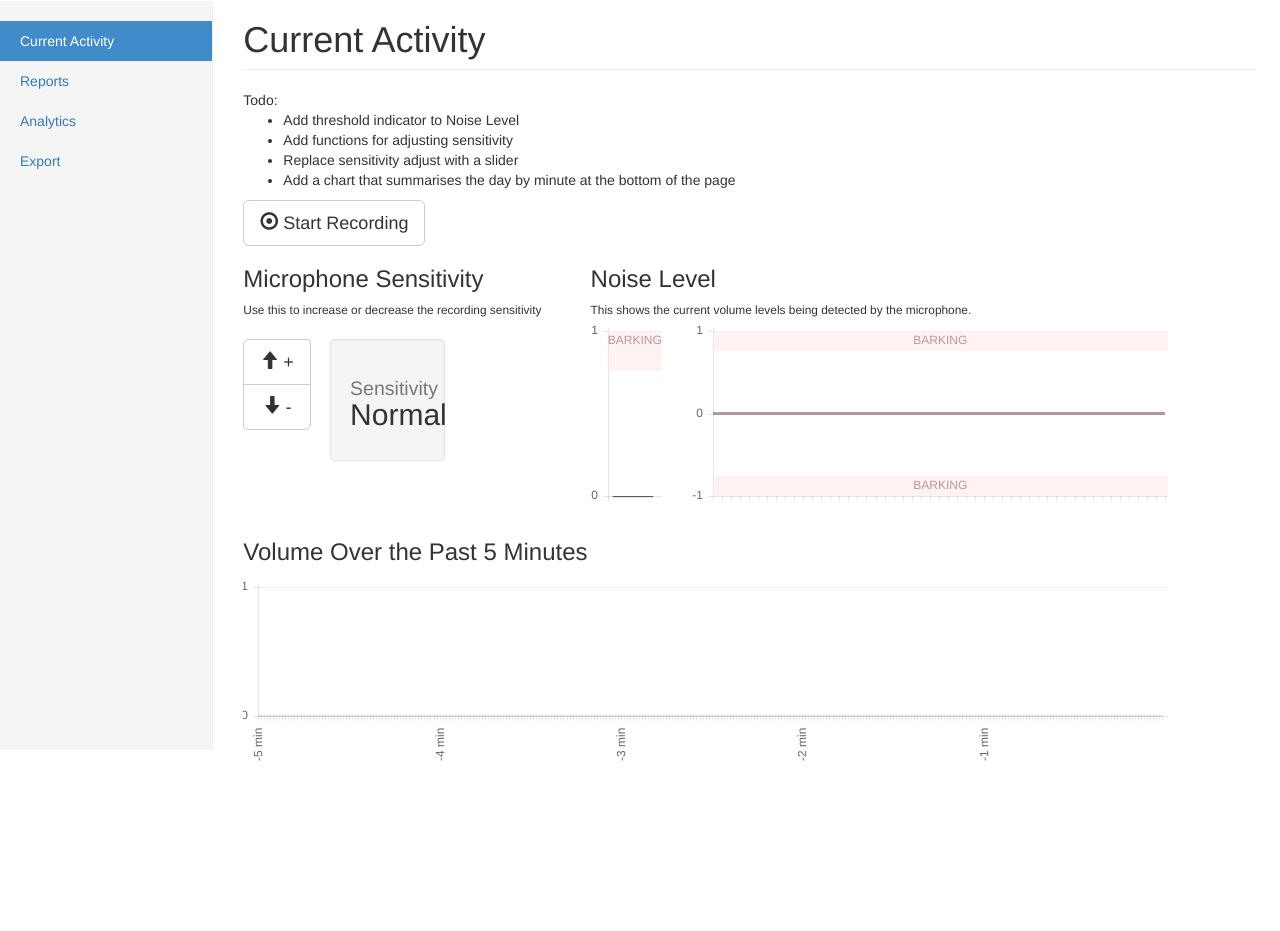
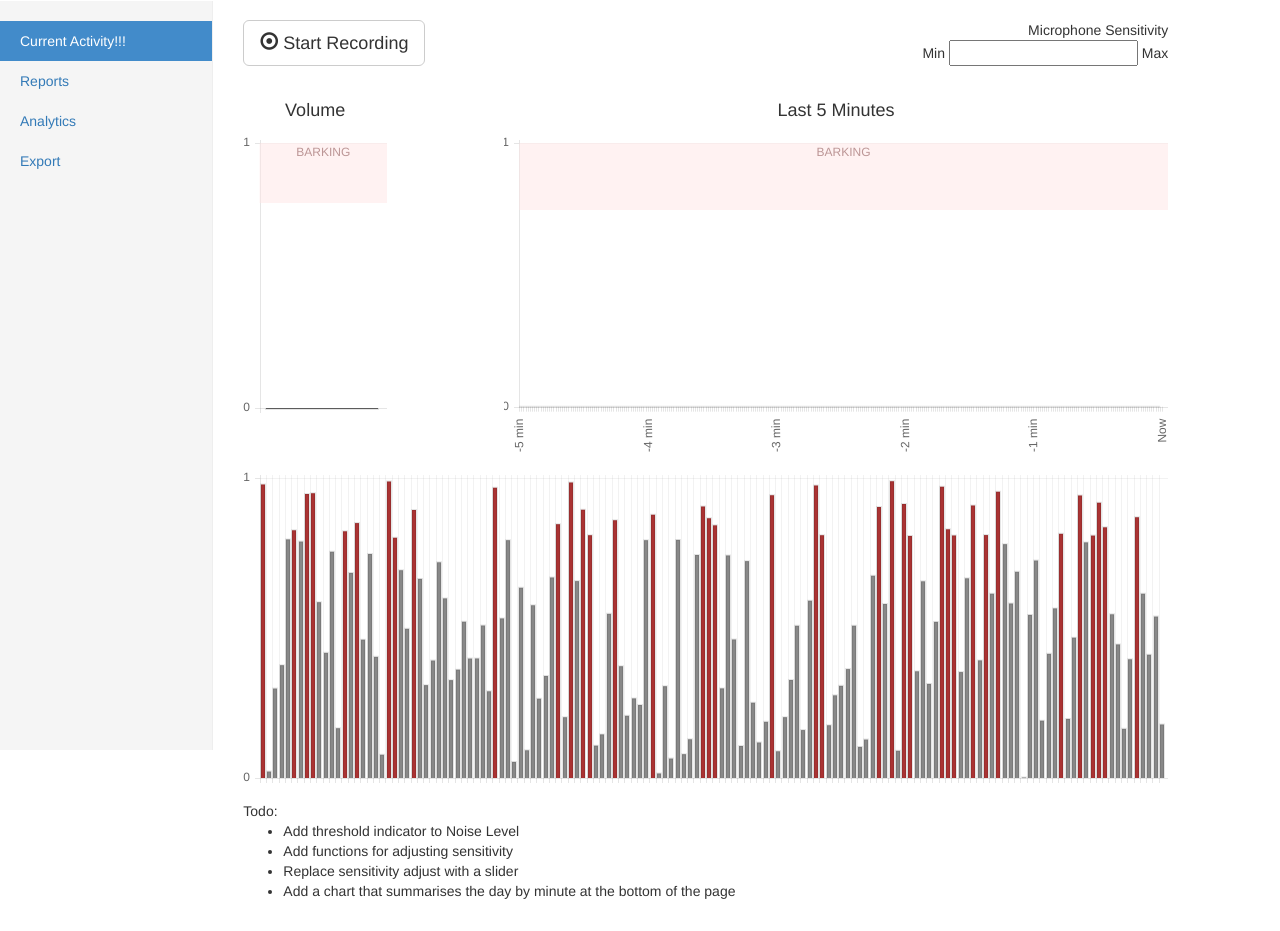
Before and after one commit to robinpercy/dogmonitor-django, a Django app: page /activity2 in a window 1280 px wide. Shown: the part 50-981 px from the top of the page. Before the commit the page ends 811 px from the top, so only its background shows below. Run offline with Django 3.2, Linux system fonts and the light colour scheme; some libraries are stand-ins or nearby versions.

Commit message:
Alternate UI mockup

```diff
--- /dev/null
+++ b/dogmonitor/templates/webui/activity2.html
@@ -0,0 +1,127 @@
+{% extends 'webui/layouts/default.html' %}
+{% load staticfiles %}
+{% block header_js %}
+    <script src="{% static 'js/activity.js' %}"></script>
+{% endblock %}
+
+{% block body %}
+<div class="row">
+  <div class="col-sm-3 col-md-2 sidebar">
+    <ul class="nav nav-sidebar">
+      <li class="active"><a href="#">Current Activity!!!<span class="sr-only">(current)</span></a></li>
+      <li><a href="#">Reports</a></li>
+      <li><a href="#">Analytics</a></li>
+      <li><a href="#">Export</a></li>
+    </ul>
+  </div>
+  <div class="col-sm-9 col-sm-offset-3 col-md-10 col-md-offset-2 main">
+    <div class="row" style='margin-bottom:25px'>
+      <div class="col-md-3">
+        <button id="start-recording" class='btn btn-lg btn-default'>
+          <span class='glyphicon glyphicon-record'></span> Start Recording
+        </button>
+        <button id="stop-recording" class='btn btn-lg btn-default disabled hidden'>
+          <span class='glyphicon glyphicon-record' style='color:red'></span>
+          Stop Recording
+        </button>
+      </div>
+      <div class="col-md-8 text-right">
+        Microphone Sensitivity<br/>
+        Min <input id="slider" type='text'></input> Max
+      </div>
+    </div>
+    <div class='row'>
+      <div class="col-md-12">
+        <div class="row">
+
+    	  	<div class="col-md-2 text-center">
+            <h4>Volume</h4>
+      		  <canvas id="volume_visualization2" style='width:100%; height:300px;'>
+      		  </canvas>
+          </div>
+
+    	  	<div class="col-md-8 col-md-offset-1 text-center">
+            <h4>Last 5 Minutes</h4>
+      		  <canvas id="history_chart" style='width:100%; height:335px;'>
+      		  </canvas>
+
+      		  <canvas id="volume_visualization" style='width:100%; height:200px; display:none'>
+      		  </canvas>
+    	  	</div>
+        </div>
+      </div>
+    </div>
+    <div class="row">
+      <div class="col-md-11">
+  		  <canvas id="summary_chart" style='width:100%; height:335px;'>
+  		  </canvas>
+      </div>
+      <!--
+	  	<div class="col-sm-2 well text-center" >
+	  		<div><h4>Volume</h4></div>
+	  		<div>
+	  			<h1><span id="current-volume">0</span>db</h1>
+	  		</div>
+	  	</div>
+	  	<div class="col-sm-2 well text-center">
+	  		<div><h4>db Threshold</h4></div>
+	  		<div class='form-group'>
+	  			<input type='text' id="db-threshold" class="form-control" value="-48" />
+	  		</div>
+	  	</div>
+    -->
+    </div>
+    <div class="row">
+	  	<div class="col-md-11 offset-md-1">
+        Todo:
+        <ul>
+          <li>Add threshold indicator to Noise Level</li>
+          <li>Add functions for adjusting sensitivity</li>
+          <li>Replace sensitivity adjust with a slider</li>
+          <li>Add a chart that summarises the day by minute at the bottom of the page</li>
+        </ul>
+      </div>
+    </div>
+    <!--
+	  <div class="table-responsive">
+	    <table class="table table-striped">
+	      <thead>
+	        <tr>
+	          <th>Start Time</th>
+	          <th>Duration</th>
+	          <th>Noise Level</th>
+	        </tr>
+	      </thead>
+	      <tbody>
+	      	<tr id="event-row-tpl" class="hide">
+	      		<td class='timestamp'>
+	      		</td>
+	      		<td class='description'>
+	      		</td>
+	      		<td class='level'>
+	      		</td>
+	      	</tr>
+	      </tbody>
+	    </table>
+	  </div>
+  -->
+  </div>
+</div>
+  <script>
+  $(function() {
+    var monitor = new ActivityMonitor();
+    $("#start-recording").on('click', function() {
+      monitor.startListening();
+      $("#stop-recording").toggleClass('disabled hidden');
+      $(this).toggleClass('disabled hidden');
+    });
+    $("#stop-recording").on('click', function() {
+      monitor.stopListening();
+      $("#start-recording").toggleClass('disabled hidden');
+      $(this).toggleClass('disabled hidden');
+    });
+    // see https://github.com/seiyria/bootstrap-slider
+    $("#slider").bootstrapSlider();
+  });
+  </script>
+{% endblock %}
--- a/dogmonitor/templates/webui/layouts/default.html
+++ b/dogmonitor/templates/webui/layouts/default.html
@@ -1,12 +1,15 @@
 {% load staticfiles %}
 <html><head>
     <link href="{% static 'css/bootstrap.min.css' %}" rel="stylesheet">
-    <link href="{% static 'css/style.css' %}" rel="stylesheet">
+    <link href="https://cdnjs.cloudflare.com/ajax/libs/bootstrap-slider/9.2.0/css/bootstrap-slider.css" rel="stylesheet">
+        <link href="{% static 'css/style.css' %}" rel="stylesheet">
     <script src="{% static 'js/rx.all.min.js' %}"></script>
     <script src="{% static 'js/lodash.min.js' %}"></script>
     <script src="{% static 'js/recorder.js' %}"></script>
     <script src="{% static 'js/Chart.js' %}"></script>
+    <!--script src="https://cdnjs.cloudflare.com/ajax/libs/Chart.js/2.2.2/Chart.bundle.js"></script-->
     <script src="{% static 'js/jquery-2.0.0.min.js' %}"></script>
+    <script src="https://cdnjs.cloudflare.com/ajax/libs/bootstrap-slider/9.2.0/bootstrap-slider.min.js"></script>
     {% block header_js %}
     {% endblock %}
 </head>
--- a/dogmonitor/urls.py
+++ b/dogmonitor/urls.py
@@ -20,6 +20,6 @@ from webui import views
 
 urlpatterns = [
     url(r'^admin/', admin.site.urls),
-    url(r'^activity', views.activity),
+    url(r'^activity$', views.activity),
     url(r'^activity2', views.activity2)
 ]
--- a/webui/static/js/activity.js
+++ b/webui/static/js/activity.js
@@ -11,6 +11,8 @@ function ActivityMonitor() {
 					});
 
 	this.historyVis = new HistoryVisualization();
+
+	this.summaryVis = new SummaryVisualization();
 }
 
 ActivityMonitor.NOT_BARKING = "NOT_BARKING";
@@ -255,10 +257,48 @@ function stopRecordingResponse(recorder) {
 	$btn.removeClass("disabled");
 }
 
+function SummaryVisualization() {
+	var ctx = $("#summary_chart").get(0).getContext("2d");
+	this.size = 144;
+	data = _.fill(new Array(this.size), .05);
+	colors = _.fill(new Array(this.size), "green");
+	labels = _.fill(new Array(this.size), "");
+	var i = 0;
+	for (i = 0; i < data.length; i++) {
+		data[i] = Math.random(i);
+		colors[i] = data[i] > 0.8 ? '#aa0000' : '#00aa00';
+	}
+
+	var barData = {
+		labels: labels,
+		datasets: [{
+			data:data,
+			fillColor: function() { return "#aa0000"; }
+		}]
+	};
+	var barOptions = {
+		animation: false,
+		scaleStartValue: 0,
+		scaleSteps: 1,
+		scaleStepWidth: 1,
+		scaleOverride: true,
+		isFixedWidth:false,
+		barValueSpacing:0,
+	};
+
+	this.barChart = new Chart(ctx).Bar(barData, barOptions);
+	for (i = 0; i < data.length; i++) {
+		color = data[i] > 0.8 ? '#aa3333' : '#888888';
+		this.barChart.datasets[0].bars[i].fillColor = color;
+	}
+	this.barChart.update();
+}
+
 function HistoryVisualization() {
 	this.size = 300;
 	this.paused = false;
 	var labels = _.fill(new Array(this.size), "");
+	labels[300] = "Now"
 	labels[240] = "-1 min"
 	labels[180] = "-2 min"
 	labels[120] = "-3 min"
@@ -271,7 +311,7 @@ function HistoryVisualization() {
 		];
 
 	var ctx = $("#history_chart").get(0).getContext("2d");
-	this.chart = new Chart(ctx).Line({labels: labels, datasets: datasets},
+	this.chart = new Chart(ctx).HistoryChart({labels: labels, datasets: datasets},
 		{
 			showTooltips:false,
 			animation:false,
@@ -427,7 +467,6 @@ function drawThresholdLine(self, topAndBottom) {
 		var textLeft = scale.width/2 + textDim.width/2 + scale.xScalePaddingLeft/2;
 
     // draw line
-		console.log(self);
 		var y = ctx.canvas.height * height;
 		var topLeft = {x:scale.xScalePaddingLeft, y:scale.startPoint};
 		var rectDim = {x: ctx.canvas.width, y:y};
@@ -436,7 +475,6 @@ function drawThresholdLine(self, topAndBottom) {
 	  ctx.fillStyle = 'rgba(188,150,150,1)';
 		ctx.fillText("BARKING", textLeft, scale.startPoint + 10);
 		if (topAndBottom) {
-			console.log("CALLED",topLeft.x, scale.endPoint-y, rectDim.x, scale.endPoint);
 	    ctx.fillStyle = 'rgba(255,230,230,0.5)';
 			ctx.fillRect(topLeft.x, scale.endPoint-y, rectDim.x, y);
 		  ctx.fillStyle = 'rgba(188,150,150,1)';
@@ -471,3 +509,11 @@ Chart.types.Line.extend({
 			drawThresholdLine(this, true);
 		}
 });
+
+Chart.types.Line.extend({
+		name: "HistoryChart",
+		draw: function() {
+			Chart.types.Line.prototype.draw.apply(this, arguments);
+			drawThresholdLine(this, false);
+		}
+});
```
